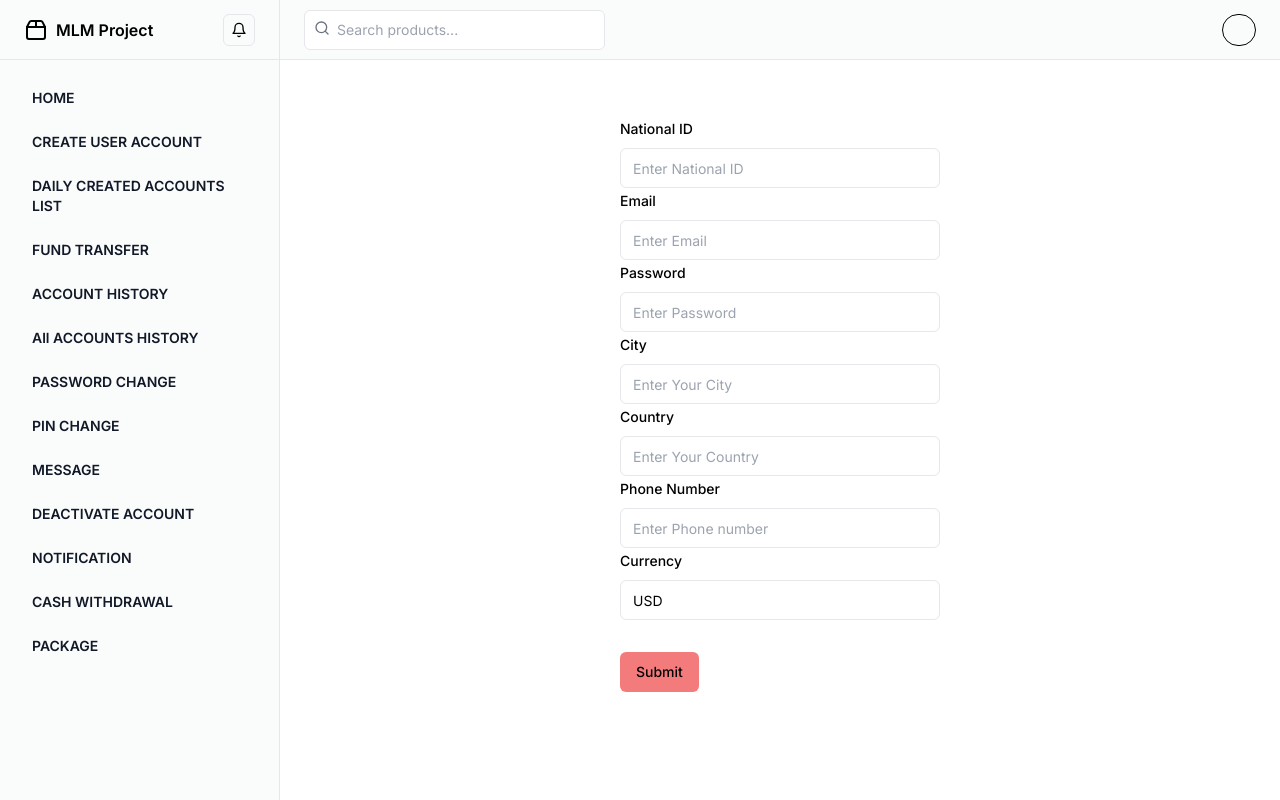
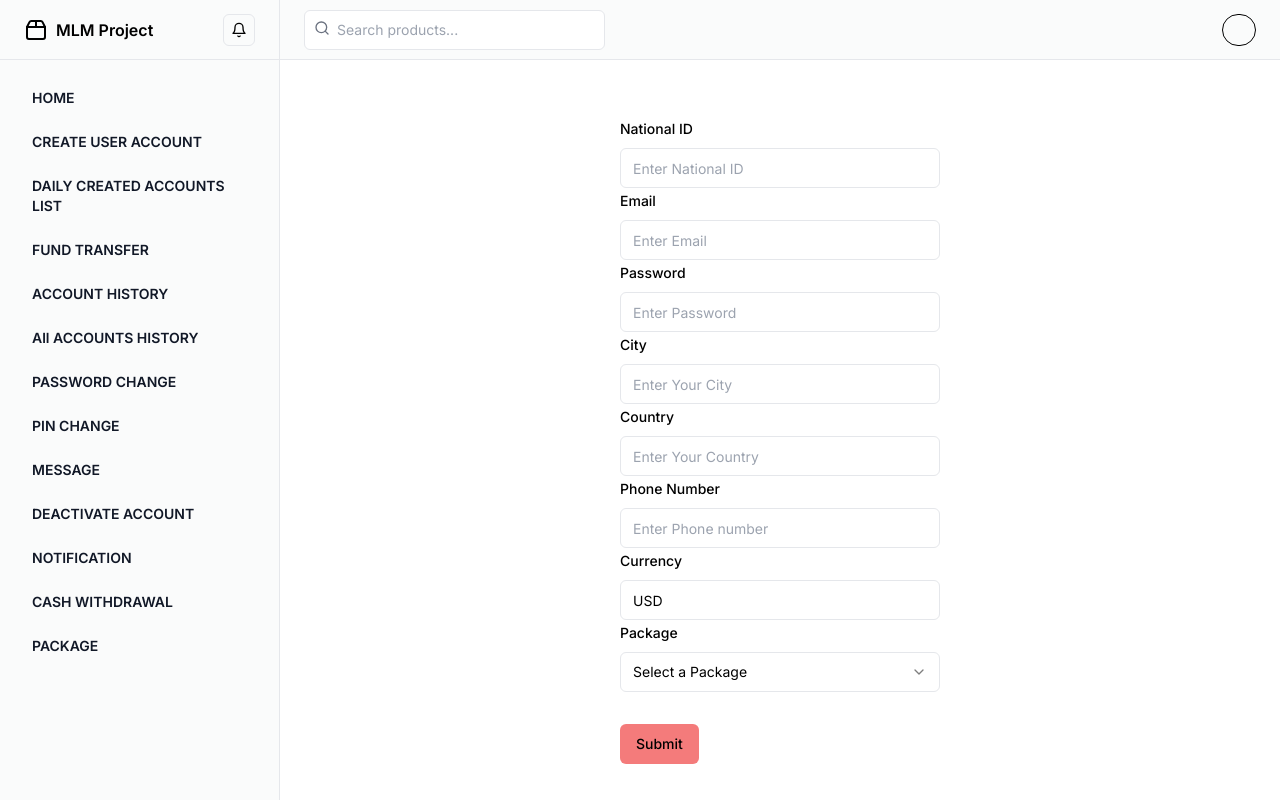
Before and after one commit to mubeenamin/mlm-update, a Next.js app: page /createUser in a window 1280 px wide. Built offline with nearby package versions, Linux system fonts and the light colour scheme.

Commit message:
add drop down list for package

```diff
--- a/app/component/user.tsx
+++ b/app/component/user.tsx
@@ -15,6 +15,13 @@ import {
   FormMessage,
 } from "@/components/ui/form";
 import { Input } from "@/components/ui/input";
+import {
+  Select,
+  SelectContent,
+  SelectItem,
+  SelectTrigger,
+  SelectValue,
+} from "@/components/ui/select";
 
 const formSchema = z.object({
   national_id: z.string().min(2, {
@@ -28,7 +35,7 @@ const formSchema = z.object({
   country: z.string(),
   phone: z.string(),
   currency: z.string(),
-  package: z.string(),
+  package: z.string({ required_error: "Please select a package" }),
   // updated_at: z.string().datetime(),
   // created_at: z.string().datetime(),
 });
@@ -62,7 +69,7 @@ function User() {
       currency: "USD",
       package: "",
     });
-  }
+  };
   function onSubmit(data: z.infer<typeof formSchema>) {
     console.log(data);
     handleReset();
@@ -167,6 +174,38 @@ function User() {
                   </FormItem>
                 )}
               />
+              <FormField
+                control={form.control}
+                name="package"
+                render={({ field }) => (
+                  <FormItem className="gap-4">
+                    <FormLabel>Package</FormLabel>
+                    <Select
+                      onValueChange={field.onChange}
+                      defaultValue={field.value}
+                    >
+                      <FormControl>
+                        <SelectTrigger>
+                          <SelectValue placeholder="Select a Package" />
+                        </SelectTrigger>
+                      </FormControl>
+                      <SelectContent className="bg-white">
+                        <SelectItem value="Gold">Gold</SelectItem>
+                        <SelectItem value="Gold Plus">Gold Plus</SelectItem>
+                        <SelectItem value="Diamond">Diamond</SelectItem>
+                        <SelectItem value="Diamond Plus">
+                          Diamond Plus
+                        </SelectItem>
+                        <SelectItem value="Platinum">Platinum</SelectItem>
+                        <SelectItem value="Platinum Plus">
+                          Platinum Plus
+                        </SelectItem>
+                      </SelectContent>
+                    </Select>
+                    <FormMessage />
+                  </FormItem>
+                )}
+              />
             </div>
             <div className="">
               <div>
```
